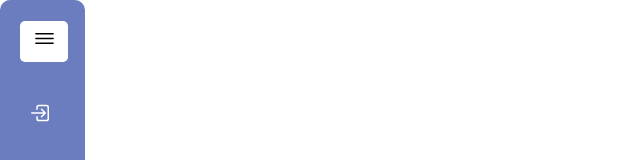
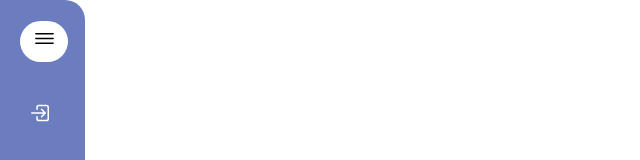
Before and after one commit to lazarevicivana/blood-bank, an Angular app in the folder blood-bank-fe/: page / in a window 1280 px wide. Shown: the top 160 px of the page, without its empty margins (0-640 px from the left). Built offline with nearby package versions, Linux system fonts and the light colour scheme; what @ionic/angular would draw is missing.

Commit message:
navbar update

```diff
--- a/blood-bank-fe/src/app/components/navigation-bar/navigation-bar.component.css
+++ b/blood-bank-fe/src/app/components/navigation-bar/navigation-bar.component.css
@@ -17,7 +17,8 @@ body{
   top: 0px;
   bottom: 0px;
   width: 80px;
-  border-radius: 10px;
+  border-bottom-right-radius: 20px;
+  border-top-right-radius: 20px;
   box-sizing: initial;
   border-left: 5px solid #6b7dbe;
   background: #6b7dbe;
@@ -91,7 +92,7 @@ body{
   text-align: center;
   width: 3rem;
   min-width: 3rem;
-  border-radius:0.313rem ;
+  border-radius:25px ;
   padding: 0.313rem;
   font-size: 24px;
   font-weight: 900;
```
